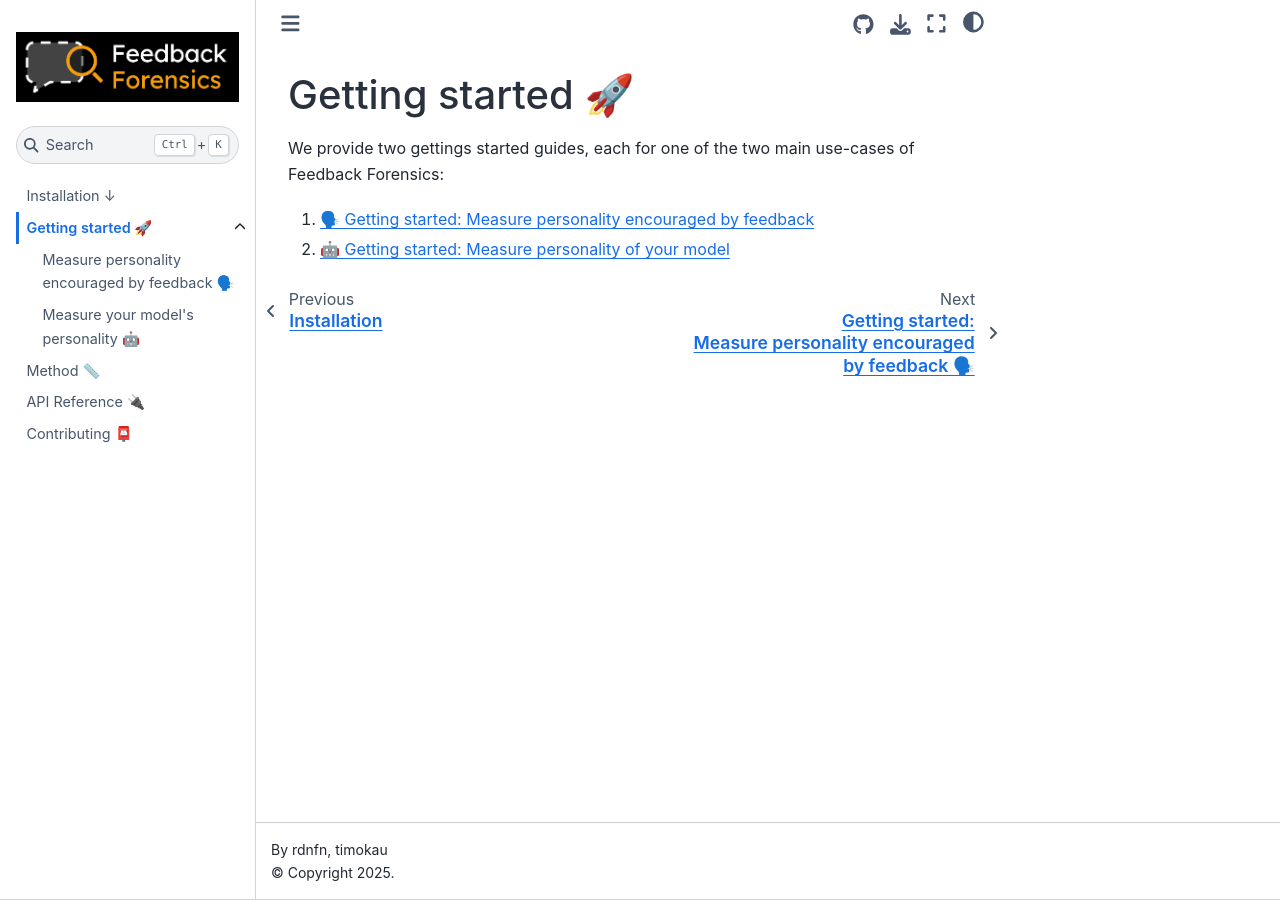
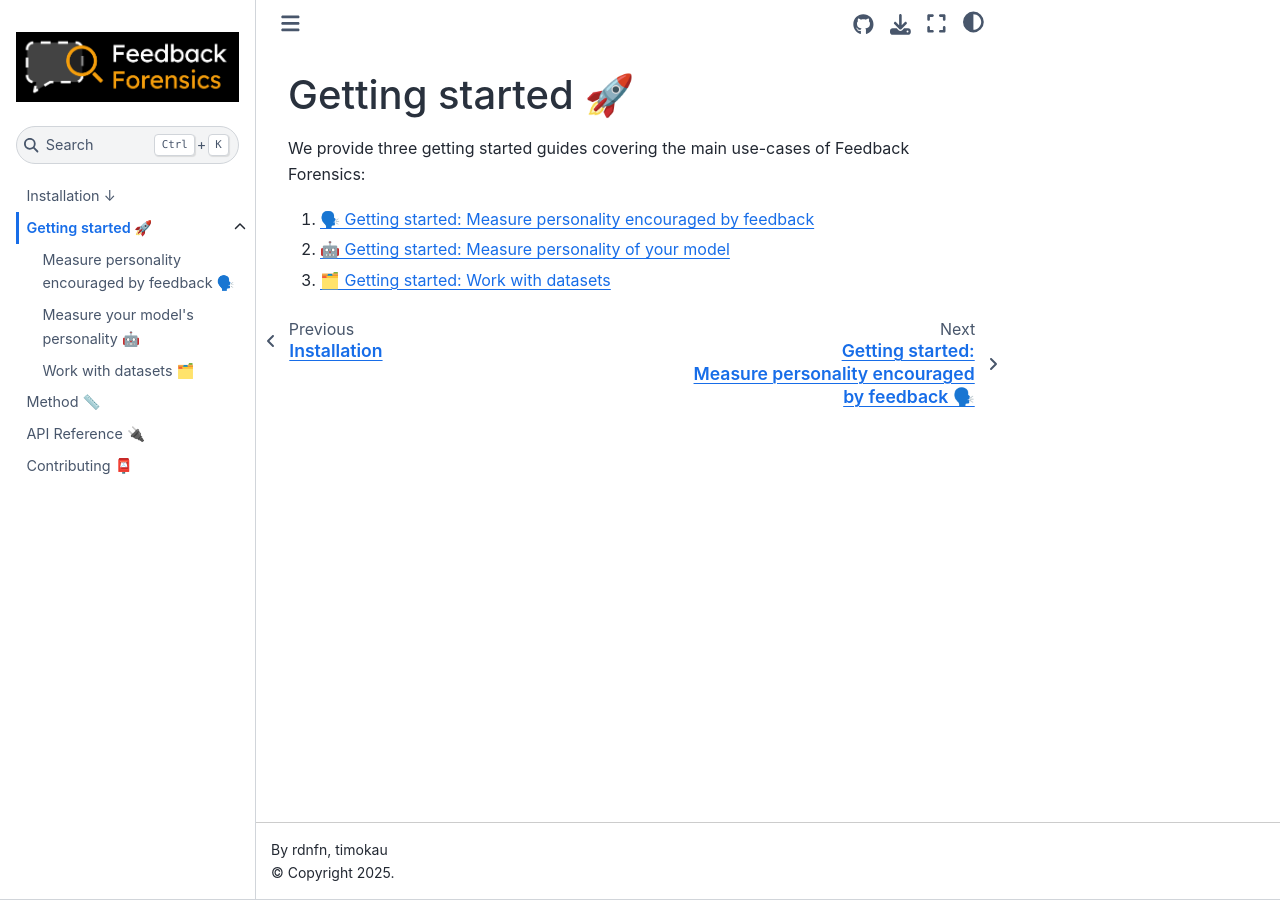
Before and after one commit to rdnfn/feedback-forensics, a Jupyter Book: the page built from docs/guide/index.md, in a window 1280 px wide. Built offline with Jupyter Book 1.0.4 settings and Sphinx 7.4.7 and the Sphinx Book theme 1.1.4, drawn with Linux system fonts in a browser that asks for light colours.

Commit message:
Add docs for dataset operations

```diff
--- a/docs/_toc.yml
+++ b/docs/_toc.yml
@@ -15,6 +15,8 @@
       title: Measure personality encouraged by feedback 🗣️
     - file: guide/models
       title: Measure your model's personality 🤖
+    - file: guide/datasets
+      title: Work with datasets 🗂️
 - file: method/index
 - file: api
 - file: contributing
--- a/docs/guide/index.md
+++ b/docs/guide/index.md
@@ -1,6 +1,7 @@
 # Getting started 🚀
 
-We provide two gettings started guides, each for one of the two main use-cases of Feedback Forensics:
+We provide three getting started guides covering the main use-cases of Feedback Forensics:
 
 1. [🗣️ Getting started: Measure personality encouraged by feedback](feedback.ipynb)
 2. [🤖 Getting started: Measure personality of your model](models.ipynb)
+3. [🗂️ Getting started: Work with datasets](datasets.ipynb)
```
Also changed, not shown: docs/guide/datasets.ipynb (added).
